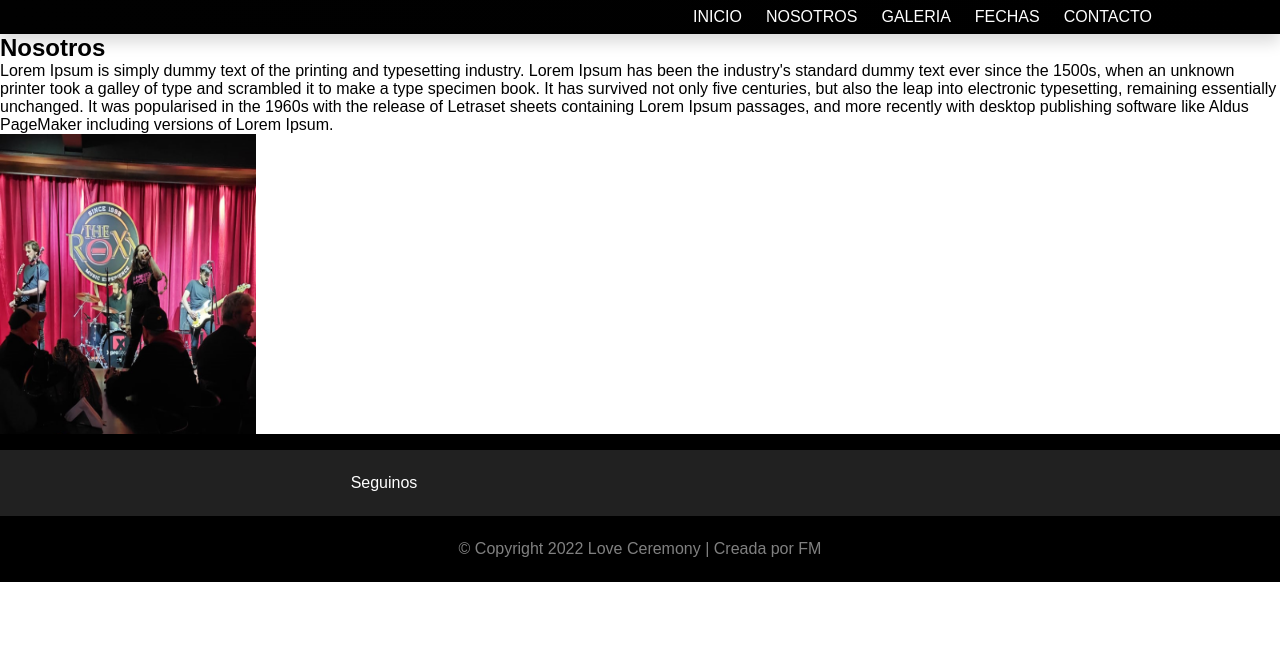
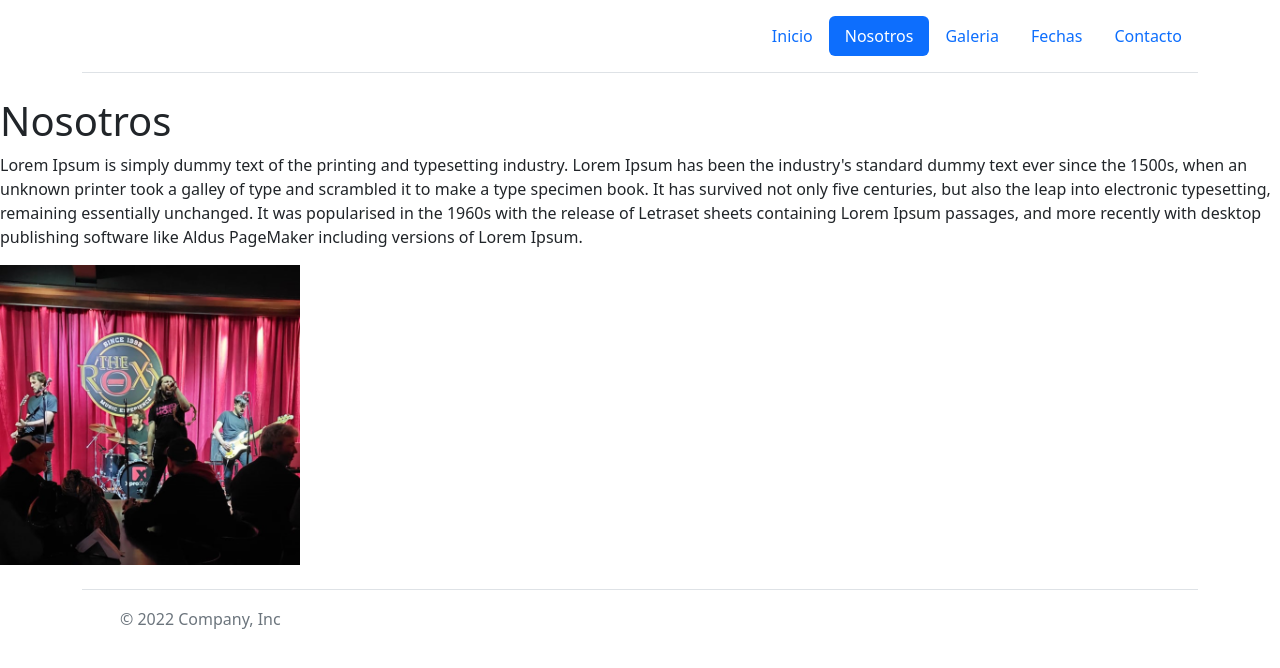
Before and after one commit to FlorMirabella/Mi-repo, a plain HTML site: page paginas/nosotros.html in a window 1280 px wide. Drawn offline with nearby package versions, Linux system fonts and the light colour scheme.

Commit message:
subo rama BS

```diff
--- a/paginas/nosotros.html
+++ b/paginas/nosotros.html
@@ -5,14 +5,62 @@
     <meta http-equiv="X-UA-Compatible" content="IE=edge" />
     <meta name="viewport" content="width=device-width, initial-scale=1.0" />
     <link rel="shortcut icon" href="img/LC.png" type="image/x-icon" />
-    <link rel="stylesheet" href="../css/style.css">
-    <title> Nosotros</title>
+    <!-- <link rel="stylesheet" href="../css/style.css"> -->
+
+   <!-- FONTAWESOME -->
+    <link
+      rel="stylesheet"
+      href="https://cdnjs.cloudflare.com/ajax/libs/font-awesome/5.15.4/css/all.min.css"
+      integrity="sha512-1ycn6IcaQQ40/MKBW2W4Rhis/DbILU74C1vSrLJxCq57o941Ym01SwNsOMqvEBFlcgUa6xLiPY/NS5R+E6ztJQ=="
+      crossorigin="anonymous"
+      referrerpolicy="no-referrer"
+    />
+    <!-- GOOGLE FONTS -->
+
+    <link href="https://fonts.googleapis.com/css2?family=Poppins:wght@500&display=swap" rel="stylesheet">
+
+        <!--ANIMATE CSS-->
+    <link
+      rel="stylesheet"
+      href="https://cdnjs.cloudflare.com/ajax/libs/animate.css/4.1.1/animate.min.css"
+    />
+    <!-- CSS only -->
+<link href="https://cdn.jsdelivr.net/npm/bootstrap@5.2.0/dist/css/bootstrap.min.css" rel="stylesheet" integrity="sha384-gH2yIJqKdNHPEq0n4Mqa/HGKIhSkIHeL5AyhkYV8i59U5AR6csBvApHHNl/vI1Bx" crossorigin="anonymous">
+
   </head>
   <body>
     <!-- HEADER DE MI SITIO WEB-->
     <header>
       <!--NAV BAR-->
       <div class="container">
+    <header class="d-flex flex-wrap justify-content-center py-3 mb-4 border-bottom">
+      <a href="/" class="d-flex align-items-center mb-3 mb-md-0 me-md-auto text-dark text-decoration-none">
+        <svg class="bi me-2" width="40" height="32"><use xlink:href="#bootstrap"></use></svg>
+      </a>
+        <a href="/" class="logo">
+            <img src="../img/loveceremony.svg" alt="LOVECEREMONY" />
+        </a>
+
+
+      <ul class="nav nav-pills">
+              <li class="nav-item">
+                <a class="nav-link" href="/">Inicio</a></li>
+              <li class="nav-item">
+                <a class="nav-link active" aria-current="nosotros">Nosotros</a>
+              </li>
+              <li class="nav-item">
+                <a class="nav-link" href="../paginas/galeria.html">Galeria</a>
+              </li>
+              <li class="nav-item">
+                <a class="nav-link" href="../paginas/fechas.html">Fechas</a>
+              </li>
+              <li class="nav-item">
+                <a class="nav-link" href="../paginas/Contacto.html">Contacto</a>
+              </li>
+            </ul>
+    </header>
+  </div>
+      <!-- <div class="container">
         <div class="row">
           <button class="nav-toggle" aria-label="abrir navegacion">
             <span class="hamburger"></span>
@@ -23,7 +71,7 @@
           <nav class="nav">
             <ul class="nav__list nav__list--primary">
               <li class="nav__item">
-                <a class="nav__link" href="/">Inicio</a>
+                <a class="nav__link" href="../">Inicio</a>
               </li>
               <li class="nav__item">
                 <a class="nav__link" href="paginas/nosotros.html">Nosotros</a>
@@ -41,7 +89,7 @@
           </nav>
         </div>
       </div>
-    </header>
+    </header> -->
     <section>
       <h1>Nosotros</h1>
       <div>
@@ -63,7 +111,23 @@
       </div>
     </section>
     <!--COMIENZA EL FOOTER-->
-    <footer class="footer">
+    <div class="container">
+  <footer class="d-flex flex-wrap justify-content-between align-items-center py-3 my-4 border-top">
+    <div class="col-md-4 d-flex align-items-center">
+      <a href="/" class="mb-3 me-2 mb-md-0 text-muted text-decoration-none lh-1">
+        <svg class="bi" width="30" height="24"><use xlink:href="#bootstrap"></use></svg>
+      </a>
+      <span class="mb-3 mb-md-0 text-muted">© 2022 Company, Inc</span>
+    </div>
+
+    <ul class="nav col-md-4 justify-content-end list-unstyled d-flex">
+      <li class="ms-3"><a class="text-muted" href="#"><svg class="bi" width="24" height="24"><use xlink:href="#twitter"></use></svg></a></li>
+      <li class="ms-3"><a class="text-muted" href="#"><svg class="bi" width="24" height="24"><use xlink:href="#instagram"></use></svg></a></li>
+      <li class="ms-3"><a class="text-muted" href="#"><svg class="bi" width="24" height="24"><use xlink:href="#facebook"></use></svg></a></li>
+    </ul>
+  </footer>
+</div>
+    <!-- <footer class="footer">
       <div class="footer-sm">
         <div class="container">
           <div class="row footer-sm__icons">
@@ -86,6 +150,9 @@
           </div>
         </div>
       </div>
-    </footer>
+    </footer> -->
+    <!-- JavaScript Bundle with Popper -->
+    <script src="https://cdn.jsdelivr.net/npm/bootstrap@5.2.0/dist/js/bootstrap.bundle.min.js" integrity="sha384-A3rJD856KowSb7dwlZdYEkO39Gagi7vIsF0jrRAoQmDKKtQBHUuLZ9AsSv4jD4Xa" crossorigin="anonymous"></script>
+
   </body>
 </html>
```
Also changed, not shown: index.html (+34 -2 lines).
